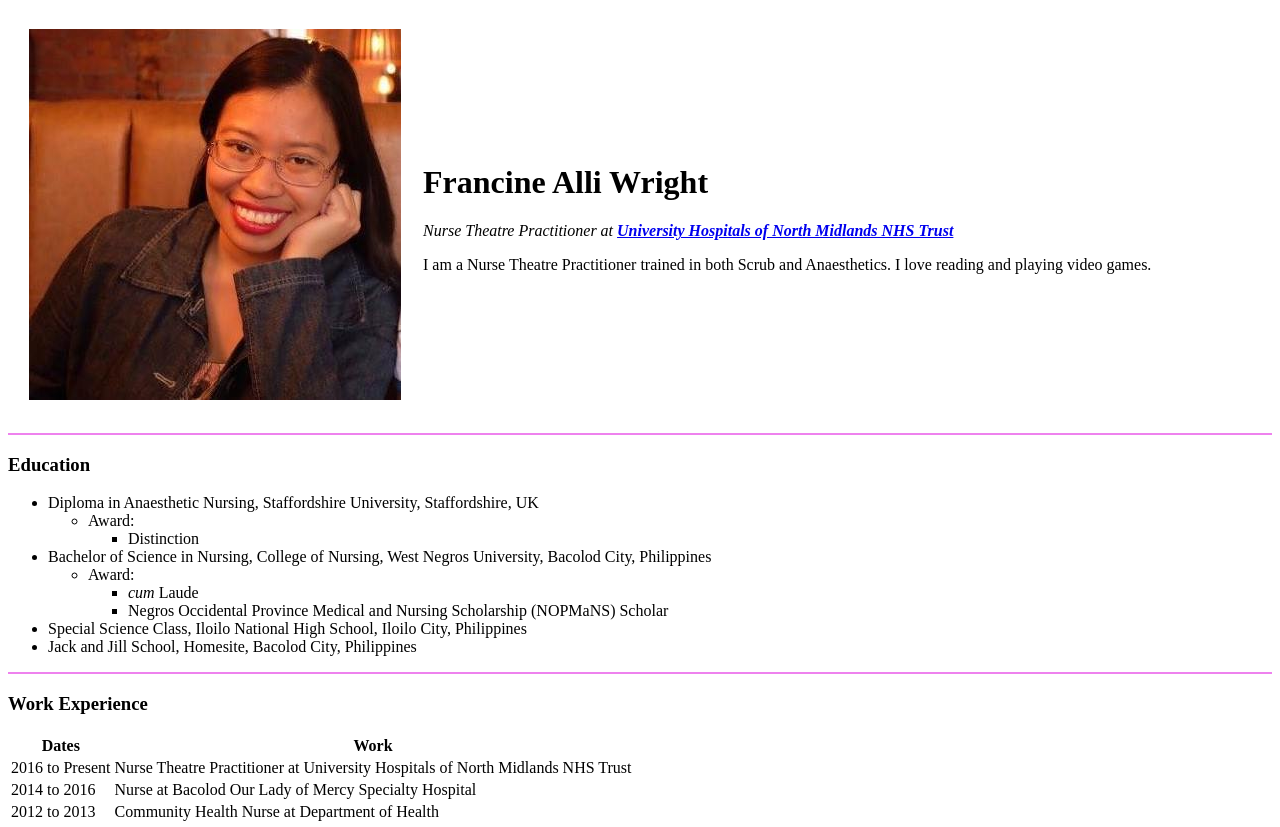
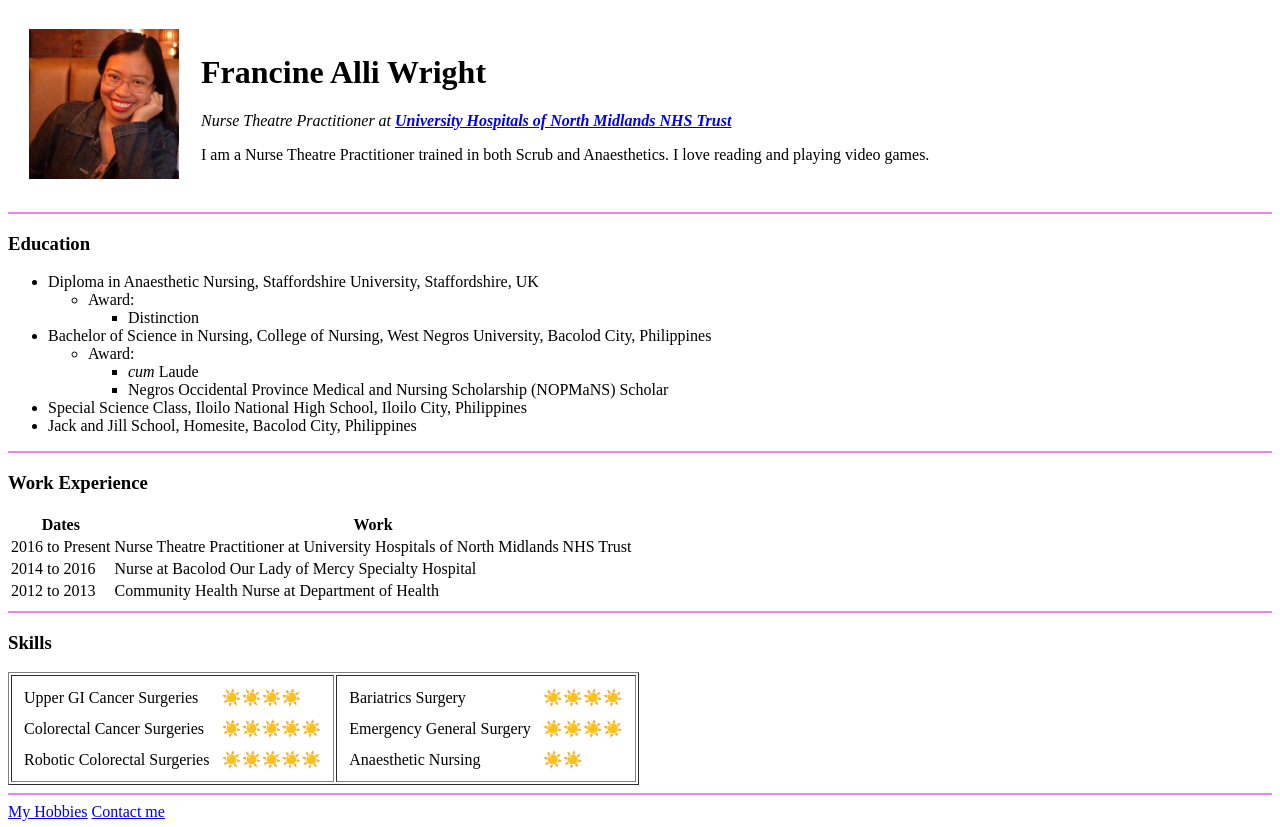
Before and after one commit to FrancineAW/CV1, a plain HTML site: page index.html in a window 1280 px wide. Shown: the top 827 px of the page. Drawn offline with Linux system fonts and the light colour scheme.

Commit message:
Update index.html

```diff
--- a/index.html
+++ b/index.html
@@ -5,7 +5,8 @@
 <body>
     <table cellspacing="20">
         <tr>
-            <td><img src="francine.jpg" alt="Francine profile picture" ></td>
+            <td><img src="francine.jpg" alt="Francine profile picture" width="150"
+                height="150"></td>
             <td><h1>Francine Alli Wright</h1>
                 <p>
                     <em>Nurse Theatre Practitioner at <a href="https://www.uhnm.nhs.uk/"><strong>University Hospitals of North Midlands NHS Trust</strong></a></em>
```
